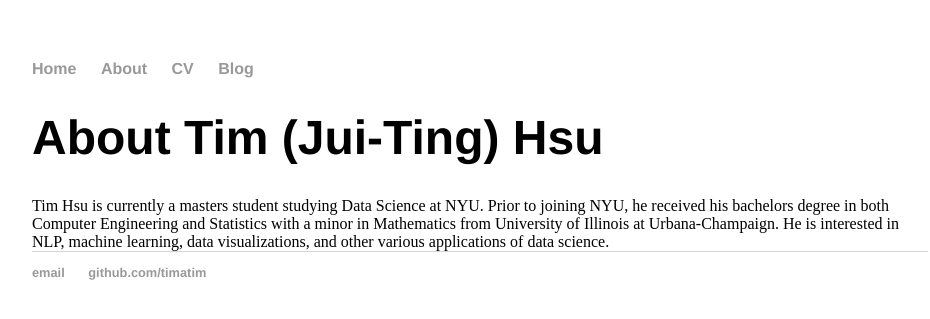
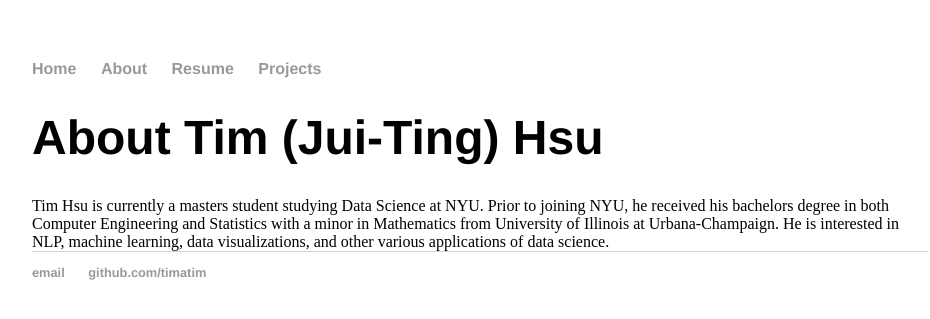
Before and after one commit to timatim/timatim.github.io, a Jekyll site: the page built from about/index.html, in a window 1280 px wide. Shown: the top 319 px of the page, without its empty margins (160-1090 px from the left). Built offline with Jekyll 4.4.1, drawn with Linux system fonts in a browser that asks for light colours.

Commit message:
Update default.html

```diff
--- a/_layouts/default.html
+++ b/_layouts/default.html
@@ -10,8 +10,8 @@
 	    		<ul>
 	        		<li><a href="/">Home</a></li>
 		        	<li><a href="/about">About</a></li>
-	        		<li><a href="/cv">CV</a></li>
-	        		<li><a href="/blog">Blog</a></li>
+	        		<li><a href="/resume">Resume</a></li>
+	        		<li><a href="/projects">Projects</a></li>
 	    		</ul>
 			</nav>
 			<div class="container">
```
